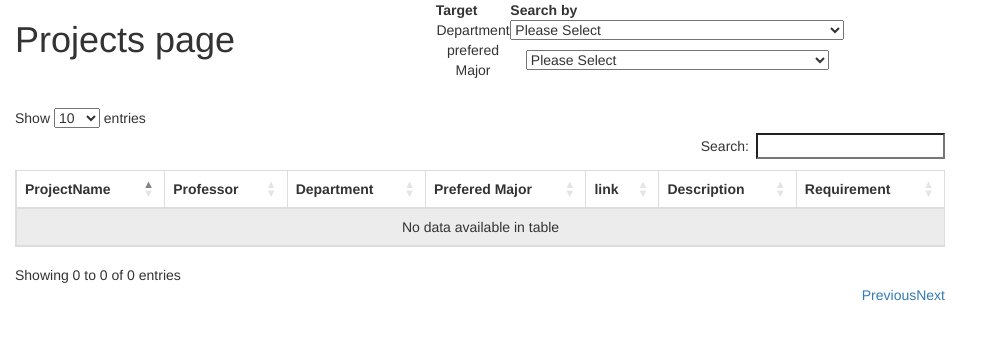
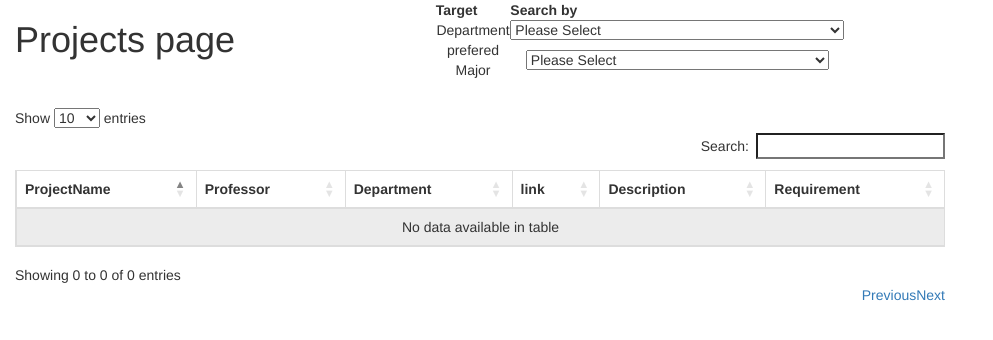
Before and after one commit to SerendpityZOEY/CUBoulderDLASite, a Flask app: page /project in a window 1280 px wide. Shown: the top 340 px of the page, without its empty margins (0-993 px from the left). Run offline with Flask 2, Linux system fonts and the light colour scheme; data that the repository does not hold is empty; some libraries are stand-ins or nearby versions.

Commit message:
remove preferred major

```diff
--- a/app/templates/project.html
+++ b/app/templates/project.html
@@ -120,7 +120,7 @@
                 {title: "ProjectName"},
                 {title: "Professor"},
                 {title: "Department"},
-                {title: "Prefered Major"},
+{#                {title: "Prefered Major"},#}
                 {title: "link"},
                 {title: "Description"},
                 {title: "Requirement"}
--- a/app/views.py
+++ b/app/views.py
@@ -57,7 +57,7 @@ def project():
                 else:
                     req+', '+r
 
-        data.append([str(pn), professorName, department,str(major),str(link),str(des),req])
+        data.append([str(pn), professorName, department, str(link) if link is not None else "",str(des),req])
         app.logger.info(data)
     return render_template("project.html", data=json.dumps(data))
 
```
Also changed, not shown: 1 other file.
